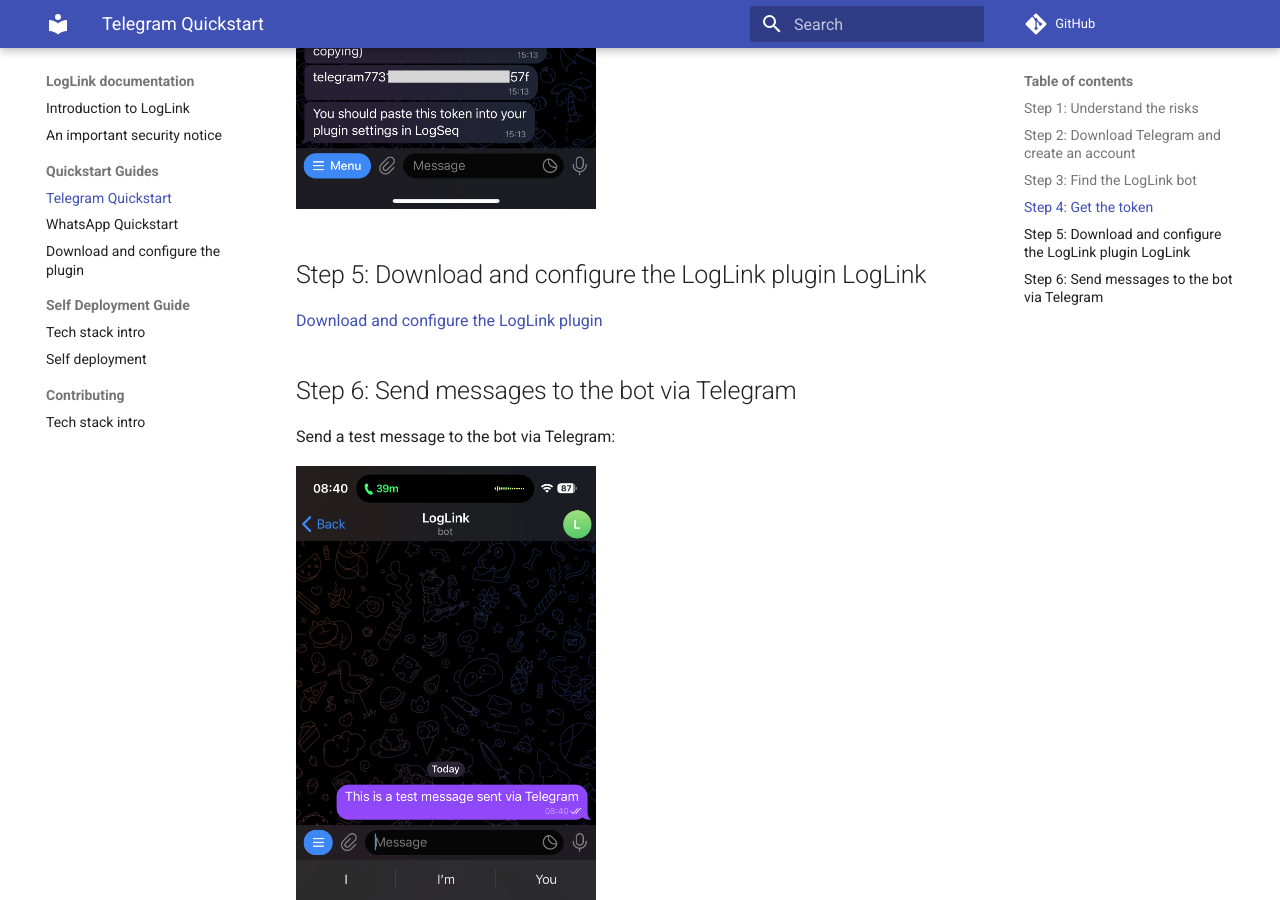
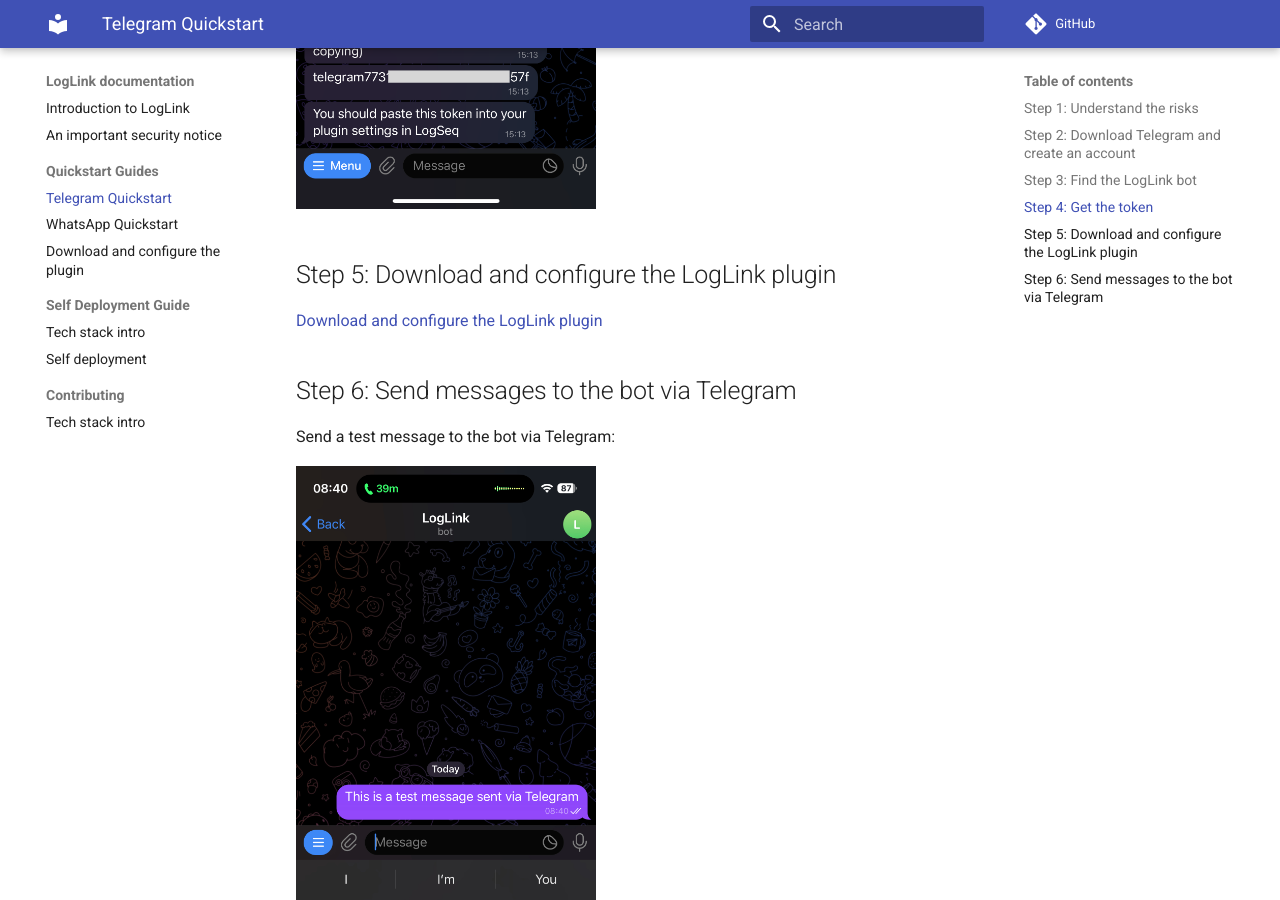
Before and after one commit to hankhank10/loglink-docs, an MkDocs documentation site: the page built from docs/telegram-quickstart.md, in a window 1280 px wide and 900 px high, scrolled down 1389 px. Built offline with MkDocs 1.6.1 and Material for MkDocs 9.7.7, drawn with Linux system fonts in a browser that asks for light colours; comment, search, counter and statistics services are not loaded.

Commit message:
Update telegram-quickstart.md

```diff
--- a/docs/telegram-quickstart.md
+++ b/docs/telegram-quickstart.md
@@ -39,7 +39,7 @@
 
 ![](./img/telegram/get_token.png){ width=300 }
 
-## Step 5: Download and configure the LogLink plugin LogLink
+## Step 5: Download and configure the LogLink plugin
 
 [Download and configure the LogLink plugin](/plugin-settings)
 
```
